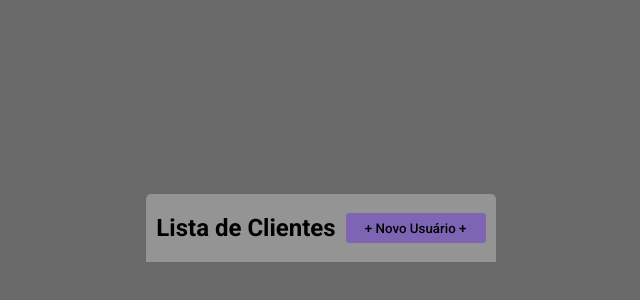
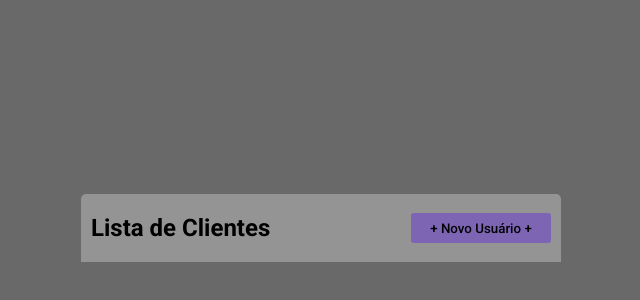
Before and after one commit to oblinez/crud_angular, an Angular app in the folder crud-angular/: page / in a window 1280 px wide. Shown: the part 172-472 px from the top of the page, without its empty margins (319-959 px from the left). Built offline with nearby package versions, Linux system fonts and the light colour scheme; what ngx-mask would draw is missing.

Commit message:
fixing width new-user class

```diff
--- a/crud-angular/src/app/add-person-popup/add-person-popup.component.html
+++ b/crud-angular/src/app/add-person-popup/add-person-popup.component.html
@@ -13,9 +13,8 @@
         name="name"
         type="text"
         placeholder="{{nameErrorMsg}}"
-        maxlength="64"
+        maxlength="30"
         autocomplete="off">
-
       <label class="label label__phone">Celular:</label>
       <input
         class="input input__phone"
--- a/crud-angular/src/app/app.component.scss
+++ b/crud-angular/src/app/app.component.scss
@@ -13,6 +13,7 @@
 
   .new-user {
     width: 100%;
+    min-width: 30rem;
     background-color: $new-user;
     margin: 0;
     display: flex;
@@ -99,6 +100,7 @@
 
       .new-user{
         width: 98vw;
+        min-width: 9rem;
       }
 
       .content{
```
